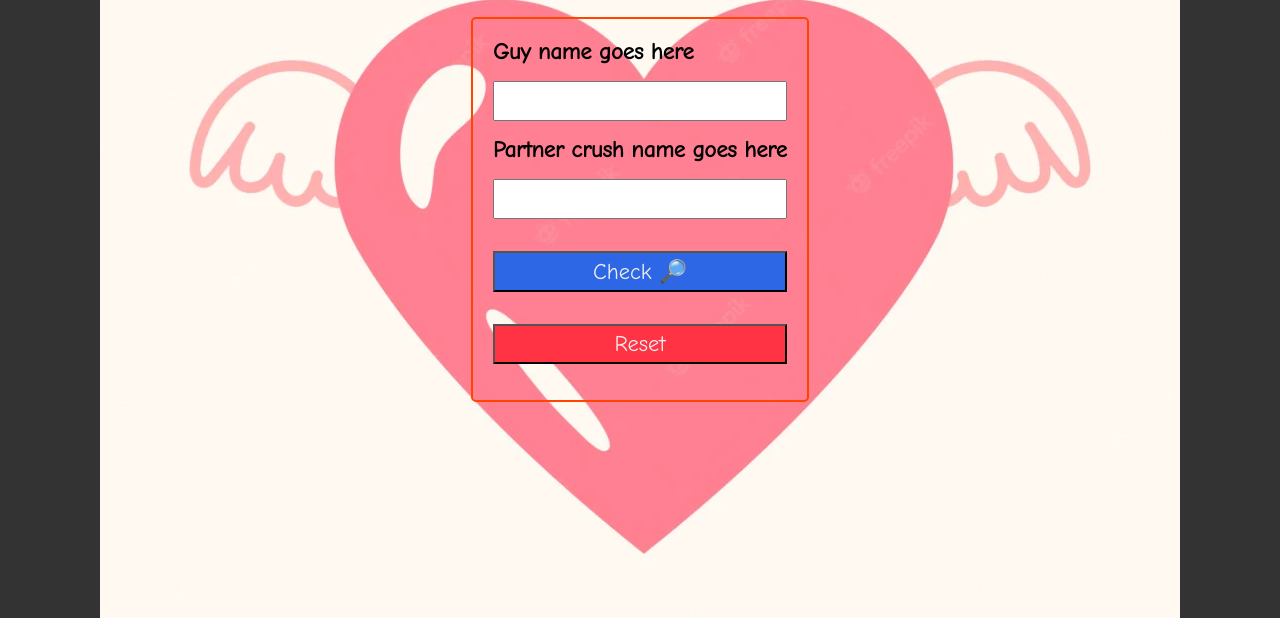
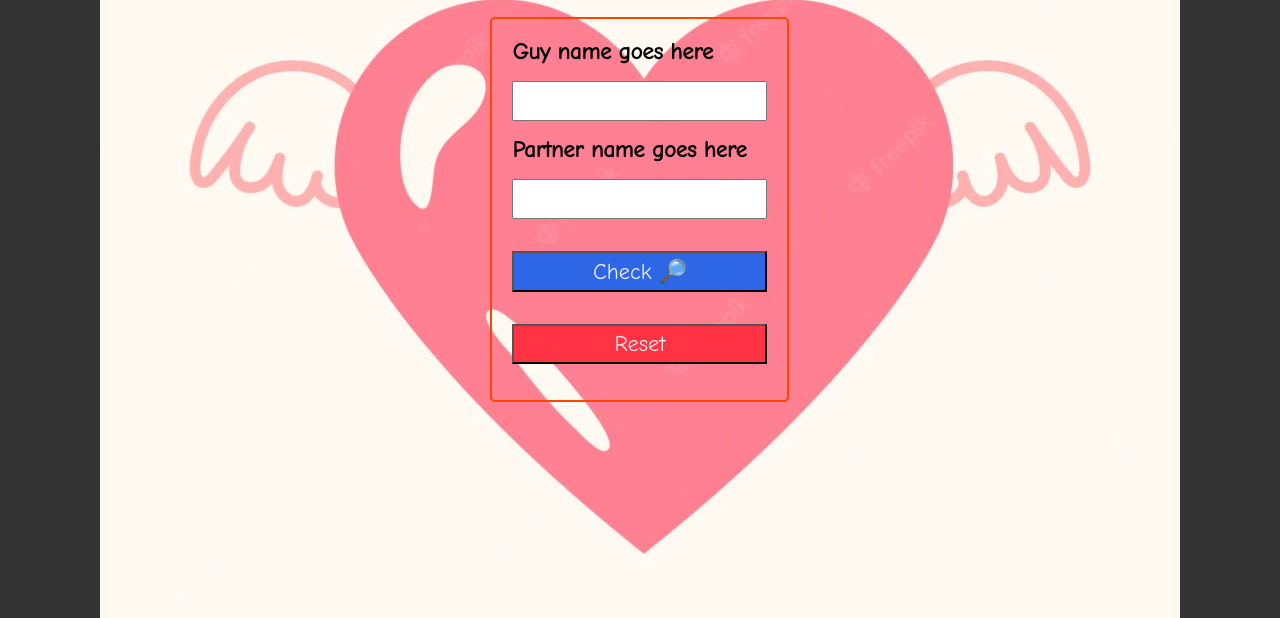
Before and after one commit to ragul-engg/Flames-Game, a plain HTML site: page index.html in a window 1280 px wide. Shown: the part 182-800 px from the top of the page. Drawn offline with Linux system fonts and the light colour scheme.

Commit message:
Update index.html

```diff
--- a/index.html
+++ b/index.html
@@ -21,7 +21,7 @@
       <form class="form" action="" onsubmit="return doFlames(event)">
         <h3>Guy name goes here</h3>
         <input type="text" />
-        <h3>Partner crush name goes here</h3>
+        <h3>Partner name goes here</h3>
         <input type="text" />
         <input class="submit" type="submit" value="Check 🔎" />
         <input
```
